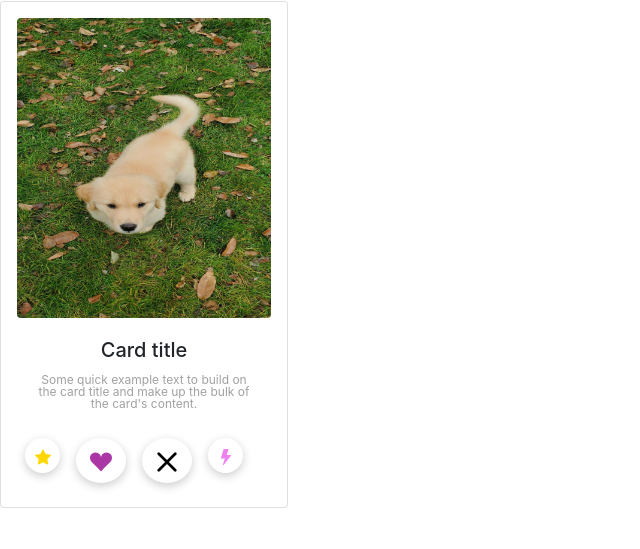
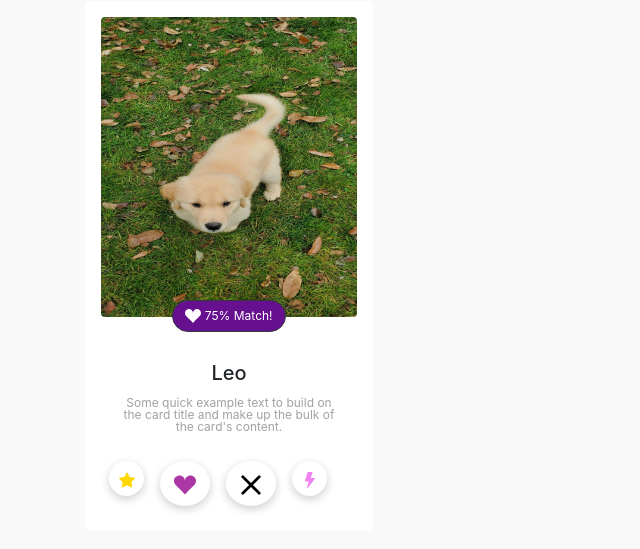
Before and after one commit to kristenwood123/PuppyLove-portfolio-project, a website: page index.html in a window 1280 px wide. Shown: the part 55-604 px from the top of the page, without its empty margins (0-640 px from the left). Drawn offline with nearby package versions, Linux system fonts and the light colour scheme.

Commit message:
added percent button

```diff
--- a/css/styles.css
+++ b/css/styles.css
@@ -1,3 +1,13 @@
+* {
+  padding: 0;
+  margin: 0;
+  box-sizing: 0;
+}
+
+body {
+  background: #f9f9f9;
+}
+
 img {
   max-height: 300px;
 }
@@ -34,3 +44,10 @@ img {
   color: rgb(163, 160, 160);
   line-height: 12px;
 }
+
+.percentBtn {
+  background-color: rgb(102, 15, 143);
+  margin-top: -70px;
+  font-size: 12px;
+  border-radius: 16px;
+}
--- a/index.html
+++ b/index.html
@@ -14,10 +14,24 @@
 <body>
   <div class="mx-auto vertical-center d-flex flex-column" style="width: 100%">
     <h1>PuppyLove</h1>
-  <div class="card p-3" style="width: 18rem;">
+
+
+<div class="container"> <!-- Start of Container -->
+  <div class="row-content row">
+    <div class="col">
+      <div class="card p-3 border-0" style="width: 18rem;">
         <img class="rounded card-img-top" src="./images/pandemic-dog-grief-nicole-chung-3.jpeg" alt="Card image cap">
-    <div class="card-body">
-      <h5 class="card-title text-center">Card title</h5>
+        <div class="card-body text-center">
+
+          <button type='button' class='btn btn-dark percentBtn'>
+            <svg xmlns="http://www.w3.org/2000/svg" width="16" height="16" fill="currentColor" class="bi bi-suit-heart-fill"
+              viewBox="0 0 16 16">
+              <path
+                d="M4 1c2.21 0 4 1.755 4 3.92C8 2.755 9.79 1 12 1s4 1.755 4 3.92c0 3.263-3.234 4.414-7.608 9.608a.513.513 0 0 1-.784 0C3.234 9.334 0 8.183 0 4.92 0 2.755 1.79 1 4 1z" />
+            </svg>
+            75% Match!
+          </button>
+          <h5 class="card-title text-center">Leo</h5>
           <p class="card-text text-center">Some quick example text to build on the card title and make up the bulk of the card's content.
           </p>
         </div>
@@ -68,6 +82,10 @@
           </div> <!-- button wrapper end -->
         </div>
       </div>
+      </div> <!--End of col-->
+    </div> <!--End of row content-->
+  </div> <!-- End of Container -->
+
 
 
 <script src="node_modules/jquery/dist/jquery.slim.min.js"></script>
```
Lines whose indentation alone changed are shown as unchanged.
